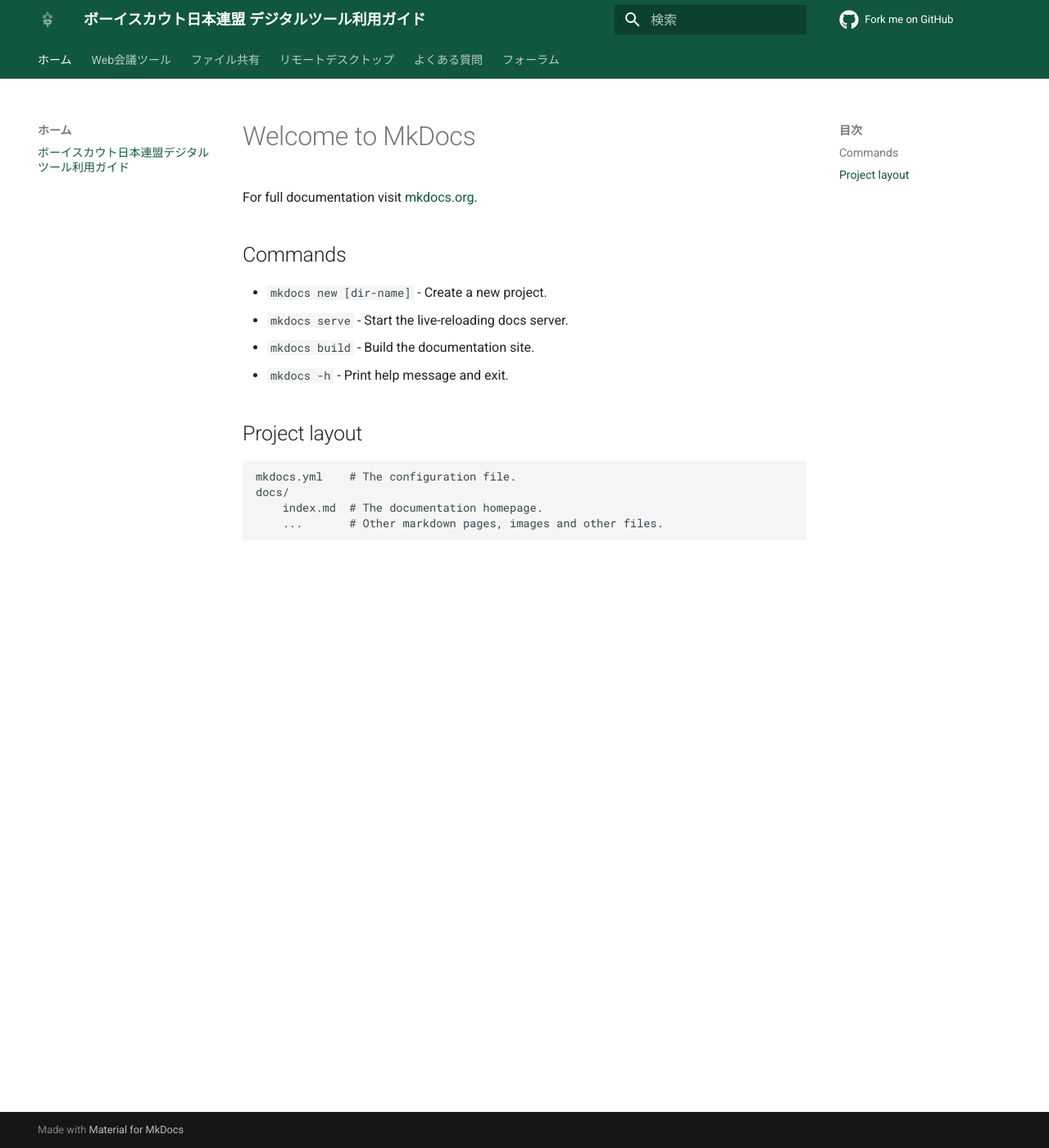
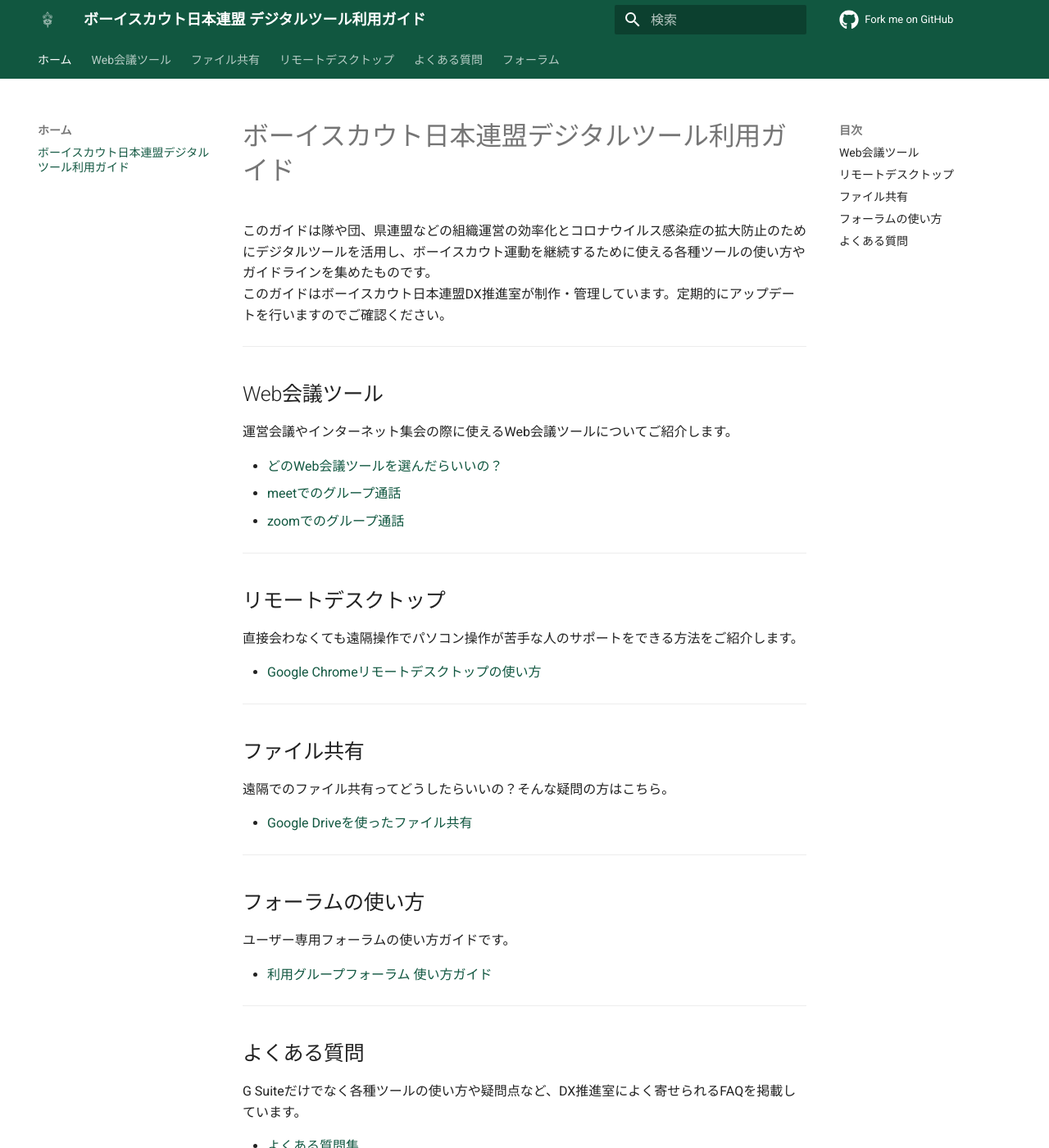
Before and after one commit to Scout-Association-of-Japan/DX-promotion-guidelines, an MkDocs documentation site: the page built from docs/index.md, in a window 1280 px wide and 1400 px high. Shown: the whole window at 82% size. Built offline with MkDocs 1.6.1 and Material for MkDocs 9.7.7, drawn with Linux system fonts in a browser that asks for light colours; comment, search, counter and statistics services are not loaded; some of the changed text lies outside the part shown.

Commit message:
replace Home to index
Home.mdの中身をindex.mdに入れ替え

```diff
--- a/docs/index.md
+++ b/docs/index.md
@@ -1,20 +1,50 @@
----
-title: ホーム
----
-# Welcome to MkDocs
+# ボーイスカウト日本連盟デジタルツール利用ガイド
 
-For full documentation visit [mkdocs.org](https://www.mkdocs.org).
+このガイドは隊や団、県連盟などの組織運営の効率化とコロナウイルス感染症の拡大防止のためにデジタルツールを活用し、ボーイスカウト運動を継続するために使える各種ツールの使い方やガイドラインを集めたものです。<br />
+このガイドはボーイスカウト日本連盟DX推進室が制作・管理しています。定期的にアップデートを行いますのでご確認ください。
 
-## Commands
+-------
 
-* `mkdocs new [dir-name]` - Create a new project.
-* `mkdocs serve` - Start the live-reloading docs server.
-* `mkdocs build` - Build the documentation site.
-* `mkdocs -h` - Print help message and exit.
+## Web会議ツール
+運営会議やインターネット集会の際に使えるWeb会議ツールについてご紹介します。
 
-## Project layout
+- [どのWeb会議ツールを選んだらいいの？](web-meeting-guide/WhatShouldIChoose.md)
+- [meetでのグループ通話](web-meeting-guide/meet/GoogleMeet.md)
+- [zoomでのグループ通話](web-meeting-guide/zoom/ZoomMeeting.md)
 
-    mkdocs.yml    # The configuration file.
-    docs/
-        index.md  # The documentation homepage.
-        ...       # Other markdown pages, images and other files.
+-----
+
+## リモートデスクトップ
+
+直接会わなくても遠隔操作でパソコン操作が苦手な人のサポートをできる方法をご紹介します。
+
+- [Google Chromeリモートデスクトップの使い方](remote-desktop/HowToUseChromeRD.md)
+
+-----
+
+## ファイル共有
+
+遠隔でのファイル共有ってどうしたらいいの？そんな疑問の方はこちら。
+
+- [Google Driveを使ったファイル共有](file-share/HowToUseGDrive.md)
+
+-----
+
+## フォーラムの使い方
+
+ユーザー専用フォーラムの使い方ガイドです。
+
+- [利用グループフォーラム 使い方ガイド](group/HowtoUseUserForum.md)
+
+-----
+
+## よくある質問
+G Suiteだけでなく各種ツールの使い方や疑問点など、DX推進室によく寄せられるFAQを掲載しています。
+
+- [よくある質問集](Faq.md)
+
+-----
+
+このガイドは[ボーイスカウト日本連盟のGitHub](https://github.com/Scout-Association-of-Japan/DX-promotion-guidelines)で管理されています。
+
+皆様からの修正提案(Pull Request)や要望(Issue)などお待ちしております。
```
Also changed, not shown: docs/Home.md (deleted, +0 -50 lines).
